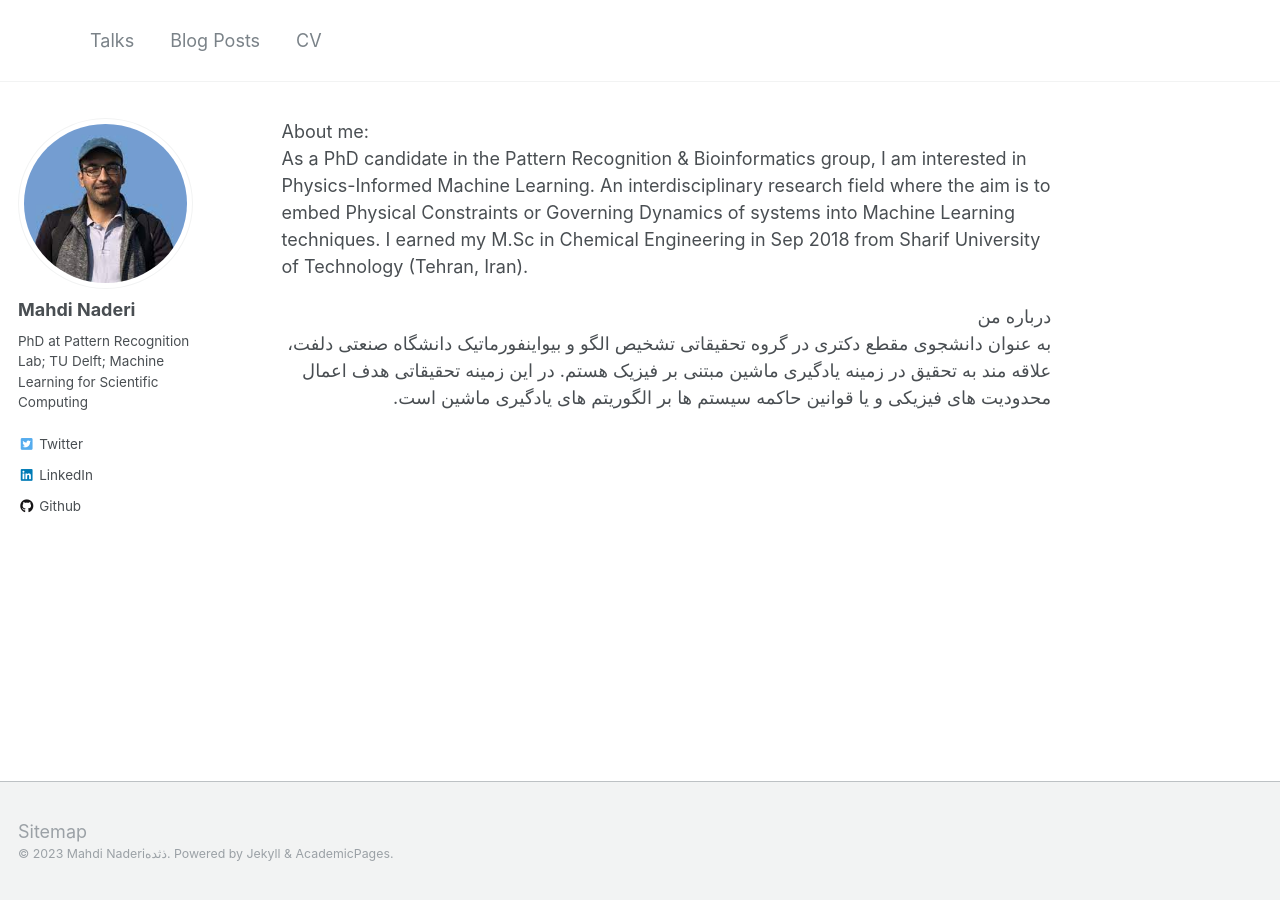
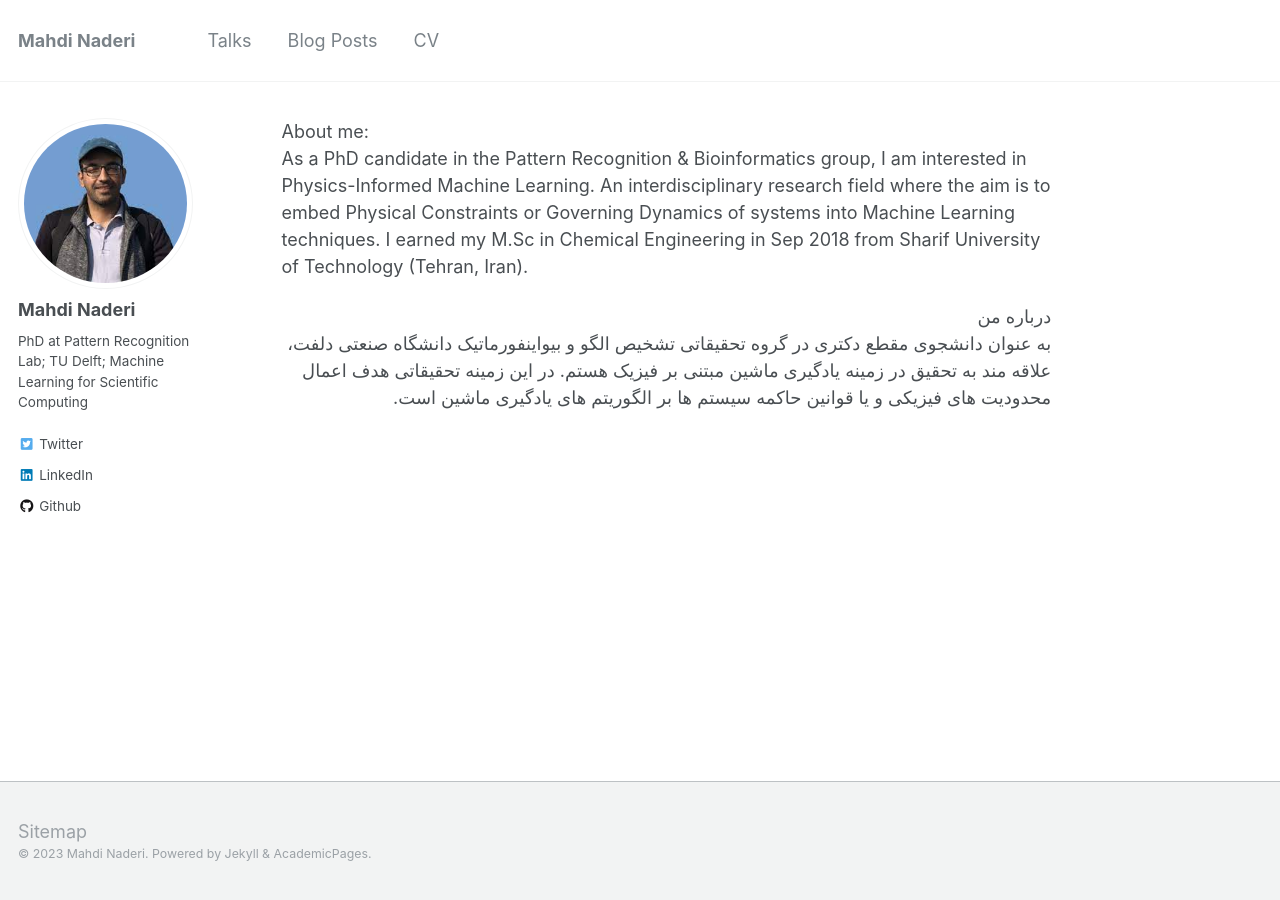
Before and after one commit to mnaderib/mnaderib.github.io, a Jekyll site: the page built from _pages/about.md, in a window 1280 px wide. Built offline with Jekyll 4.4.1, drawn with Linux system fonts in a browser that asks for light colours.

Commit message:
Update _config.yml
updated title

```diff
--- a/_config.yml
+++ b/_config.yml
@@ -7,9 +7,9 @@
 
 # Site Settings
 locale                   : "en-US"
-title                    : " "#"Your Name / Site Title"
+title                    : "Mahdi Naderi"
 title_separator          : "-"
-name                     : &name "Mahdi Naderiذثده"
+name                     : &name "Mahdi Naderi"
 description              : &description "personal description"
 url                      : https://mnaderibeni.github.io # the base hostname & protocol for your site e.g. "https://mmistakes.github.io"
 baseurl                  : "" # the subpath of your site, e.g. "/blog"
@@ -83,8 +83,6 @@ author:
   name             : "Mahdi Naderi"
   avatar           : "mahdinaderi.jpeg"
   bio              : "PhD at Pattern Recognition Lab; TU Delft; Machine Learning for Scientific Computing"
-  bio              : "PhD at Pattern Recognition Lab; TU Delft; Machine Learning for Scientific Computing"
-
   location         :
   employer         :
   pubmed           :
```
